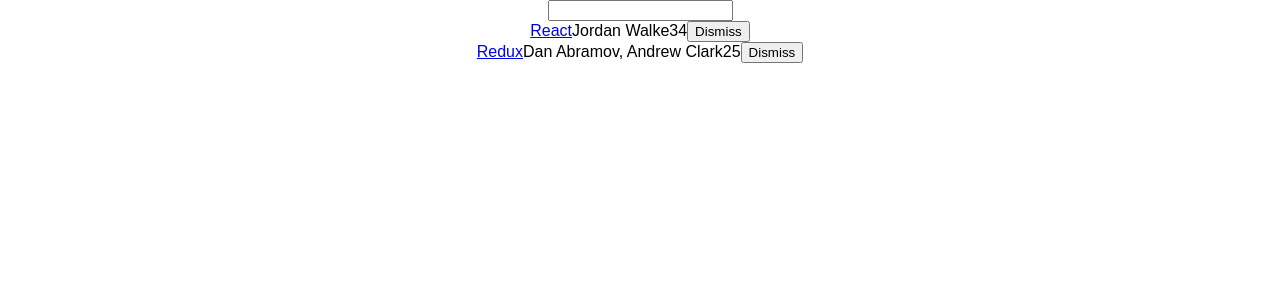
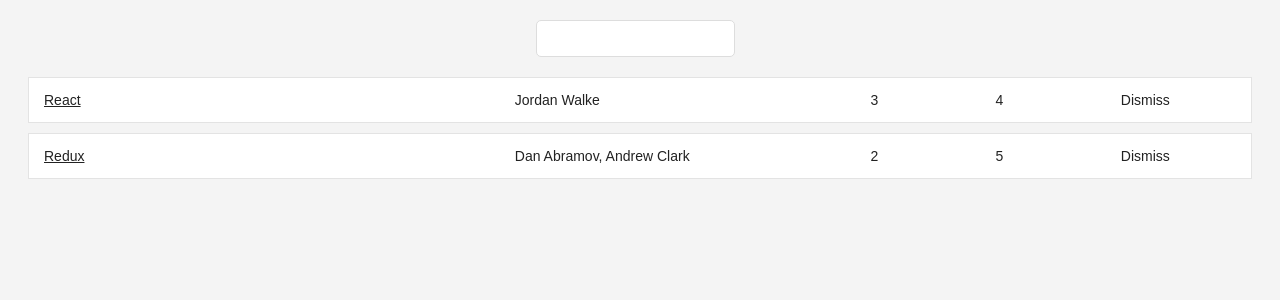
Before and after one commit to abrenycz/hacker-news-project, a React (Create React App) app: page / in a window 1280 px wide. Shown: the top 300 px of the page. Built offline with nearby package versions, Linux system fonts and the light colour scheme.

Commit message:
added styling to components

```diff
--- a/src/App.css
+++ b/src/App.css
@@ -1,28 +1,10 @@
-.App {
-  text-align: center;
-}
-
-.App-logo {
-  animation: App-logo-spin infinite 20s linear;
-  height: 80px;
-}
-
-.App-header {
-  background-color: #222;
-  height: 150px;
-  padding: 20px;
-  color: white;
-}
-
-.App-title {
-  font-size: 1.5em;
-}
-
-.App-intro {
-  font-size: large;
-}
-
-@keyframes App-logo-spin {
-  from { transform: rotate(0deg); }
-  to { transform: rotate(360deg); }
-}
+.page { margin: 20px; }
+.interactions { text-align: center; }
+.table { margin: 20px 0; }
+.table-header { display: flex; line-height: 24px; font-size: 16px; padding: 0 10px; justify-content: space-between; }
+.table-empty { margin: 200px; text-align: center; font-size: 16px; }
+.table-row { display: flex; line-height: 24px; white-space: nowrap; margin: 10px 0; padding: 10px; background: #ffffff; border: 1px solid #e3e3e3; }
+.table-header > span { overflow: hidden; text-overflow: ellipsis; padding: 0 5px; }
+.table-row > span { overflow: hidden; text-overflow: ellipsis; padding: 0 5px; }
+.button-inline { border-width: 0; background: transparent; color: inherit; text-align: inherit; -webkit-font-smoothing: inherit; padding: 0; font-size: inherit; cursor: pointer; }
+.button-active { border-radius: 0; border-bottom: 1px solid #38BB6C; }
--- a/src/App.js
+++ b/src/App.js
@@ -52,11 +52,13 @@
 	render() {
 		const { list, searchTerm } = this.state; // ES6 deconstructing
 		return (
-			<div className="App">
+			<div className="page">
+				<div className="interactions">
 					<Search
 						value={searchTerm}
 						onChange={this.onSearchChange}
 					/>
+				</div>
 				<Table
 					list={list}
 					pattern={searchTerm}
@@ -77,17 +79,18 @@
 		</button>
 
 const Table = ({list, pattern, onDismiss}) =>
-		<div>
+		<div className="table">
 			{list.filter(isSearched(pattern)).map(item =>
-				<div key={item.objectID}>
-				<span>
+				<div key={item.objectID} className = "table-row">
+				<span style={{ width: '40%' }}>
 					<a href={item.url}>{item.title}</a>
 				</span>
-				<span>{item.author}</span>
-				<span>{item.num_comments}</span>
-				<span>{item.points}</span>
-				<span>
-				<Button onClick={() => onDismiss(item.objectID)}>
+				<span style={{ width: '30%' }}> {item.author} </span>
+				<span style={{ width: '10%' }}> {item.num_comments} </span>
+				<span style={{ width: '10%' }}> {item.points} </span>
+				<span style={{ width: '10%' }}>
+				<Button onClick={() => onDismiss(item.objectID)}
+					className="button-inline" >
 					Dismiss
 				</Button>
 				</span>
--- a/src/index.css
+++ b/src/index.css
@@ -1,5 +1,10 @@
-body {
-  margin: 0;
-  padding: 0;
-  font-family: sans-serif;
+body { color: #222; background: #f4f4f4; font: 400 14px CoreSans, Arial,sans-serif; }
+a { color: #222; }
+a:hover { text-decoration: underline; }
+ul, li { list-style: none; padding: 0; margin: 0; }
+input { padding: 10px; border-radius: 5px; outline: none; margin-right: 10px; border: 1px solid #dddddd; }
+button { padding: 10px; border-radius: 5px;
+border: 1px solid #dddddd; background: transparent; color: #808080; cursor: pointer;
 }
+button:hover { color: #222; }
+*:focus { outline: none; }
```
Lines whose indentation alone changed are shown as unchanged.
